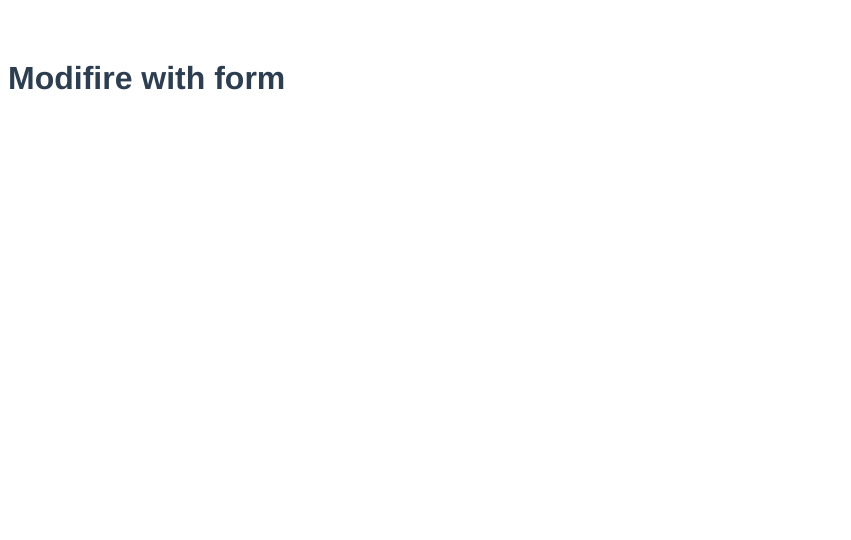
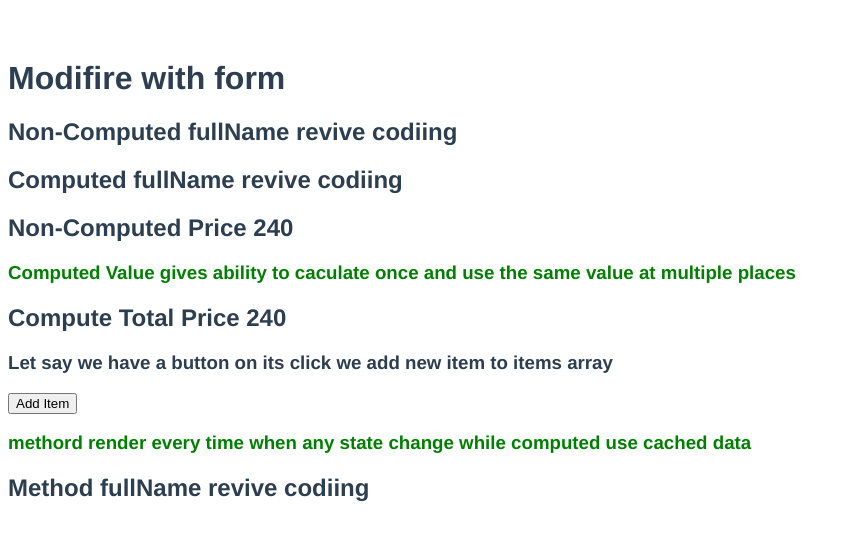
Before and after one commit to mentorvikash/Vue-tutorial-complete, a Vue app in the folder vue-tutorial-complete/: page / in a window 1280 px wide. Shown: the top 540 px of the page, without its empty margins (0-851 px from the left). Built offline with nearby package versions, Linux system fonts and the light colour scheme.

Commit message:
Computed Value vs Methord

```diff
--- a/vue-tutorial-complete/src/App.vue
+++ b/vue-tutorial-complete/src/App.vue
@@ -1,11 +1,74 @@
 <template>
   <h1>Modifire with form</h1>
+  <h2>Non-Computed fullName {{ fname }} {{ lname }}</h2>
+  <h2>Computed fullName {{ fullName }}</h2>
+  <h2>Non-Computed Price {{ items.reduce((total, current) => (total + current.price), 0) }}</h2>
+  <h3 :style="{ color: 'green' }">Computed Value gives ability to caculate once and use the same value at multiple
+    places</h3>
+  <h2>Compute Total Price {{ totalPrice }}</h2>
+  <h3>Let say we have a button on its click we add new item to items array</h3>
+  <button @click="addItem">Add Item</button>
+  <h3 :style="{ color: 'green' }">methord render every time when any state change while computed use cached data</h3>
+  <h2>Method fullName {{ fullNameM() }}</h2>
 </template>
 
 <script>
 export default {
   name: "App",
+  data() {
+    return {
+      fname: "revive",
+      lname: "codiing",
+      items: [
+        {
+          id: 1,
+          name: 'tv',
+          price: 120
+        },
+        {
+          id: 2,
+          name: 'phone',
+          price: 50
+
+        },
+        {
+          id: 3,
+          name: 'laptop',
+          price: 70
+
+        }
+      ]
+    }
+  },
+  methods: {
+    addItem() {
+      const obj = {
+        id: 4,
+        name: 'bottel',
+        price: 17
+      }
+      this.items.push(obj);
+    },
+    fullNameM() {
+      console.log("method block render")
+      return this.fname + " " + this.lname
+    }
+  },
+
+  computed: {
+    fullName() {
+      console.log("computed block render")
+      const fullname = this.fname + " " + this.lname
+      return fullname
+    },
+    totalPrice() {
+      const total = this.items.reduce((total, current) => (total + current.price), 0)
+      return total
+    }
+  }
+
 }
+
 </script>
 
 <style>
--- /dev/null
+++ b/vue-tutorial-complete/src/components/day9_computed_vs_methord.vue
@@ -0,0 +1,132 @@
+<template>
+    <h1>Computed Value vs Methord</h1>
+    <h3>Here we had used 4 Modifire .trim .age .number and .prevent</h3>
+    <div>
+        <pre>
+      {{ JSON.stringify(formData, null, 2) }}
+    </pre>
+    </div>
+    <form class="form-main" @submit.prevent="handleFormSubmit">
+        <div>
+            <label for="name">Name: </label>
+            <input type="text" id="name" v-model.trim="formData.name">
+        </div>
+        <div>
+            <label for="email">Email: </label>
+            <input type="text" id="email" v-model="formData.email">
+        </div>
+
+        <div>
+            <label for="profile">Profile Summery: </label>
+            <textarea id="profile" v-model.lazy="formData.profileSummery" />
+        </div>
+        <div>
+            <label for="country">Select Country</label>
+            <select id="country" v-model="formData.country">
+                <option value="">---select your country---</option>
+                <option value="India">India</option>
+                <option value="United Kingdom">United Kingdom</option>
+                <option value="United State">United State</option>
+            </select>
+        </div>
+        <div>
+            <label for="job-location">Select Job Location</label>
+            <select id="job-location" multiple v-model="formData.jobLocation">
+                <option value="India">India</option>
+                <option value="Germary">Germary</option>
+                <option value="United State">United State</option>
+                <option value="Japan">Japan</option>
+                <option value="United Kingdom">United Kingdom</option>
+            </select>
+        </div>
+        <div>
+            <label for="remote-work">Romote Location: </label>
+            <input type="checkbox" id="remote-work" v-model="formData.remoteLocation" true-value="Yes" false-value="No">
+        </div>
+
+        <div>
+            <label><b>Skills: </b></label>
+            <input type="checkbox" id="html" value="html" v-model="formData.skills" />
+            <label for="html">HTML</label>
+            <input type="checkbox" id="css" value="css" v-model="formData.skills" />
+            <label for="css">CSS</label>
+            <input type="checkbox" id="javascript" value="javascript" v-model="formData.skills" />
+            <label for="javascript"> Javascript </label>
+            <input type="checkbox" id="vue" value="vue.js" v-model="formData.skills" />
+            <label for="vue"> Vue </label>
+        </div>
+
+        <div class="experience-block">
+            <label><b>Years of experience: </b></label>
+            <input type="radio" id="0-1" value="0-1" v-model="formData.experienceYear">
+            <label for="0-1">0-1</label>
+            <input type="radio" id="2-6" value="2-6" v-model="formData.experienceYear">
+            <label for="2-6">2-6</label>
+            <input type="radio" id="6+" value="6+" v-model="formData.experienceYear">
+            <label for="6+"> 6+ </label>
+        </div>
+
+        <h4 :style="{ color: 'green' }"> Note: Here when you enter your age and hit enter your from get submitted</h4>
+        <div>
+            <label for="age">Age: </label>
+            <input @keyup.enter="handleFormSubmit" type="number" id="age" v-model.number="formData.age">
+        </div>
+        <h4 :style="{ color: 'green' }">Note: Bounus Directive</h4>
+        <!-- <button type="submit">Submit</button> -->
+    </form>
+    <div v-once>
+        <h3 v-pre>here we had use v-pre tag {{ staticText }}</h3>
+        <h3>{{ staticText }}</h3>
+        <button v-on:click="staticText = 'rajat singh'">change button</button>
+    </div>
+</template>
+
+<script>
+export default {
+    name: "App",
+    data() {
+        return {
+            formData: {
+                name: "",
+                email: "",
+                profileSummery: "",
+                country: "",
+                jobLocation: [],
+                remoteLocation: 'No',
+                skills: [],
+                experienceYear: "",
+                age: null,
+            },
+            staticText: "vikash singh"
+        }
+    },
+    methods: {
+        handleFormSubmit() {
+            console.log("fromvalues", this.formData);
+        }
+    }
+
+}
+</script>
+
+<style>
+#app {
+    font-family: Avenir, Helvetica, Arial, sans-serif;
+    /* text-align: center; */
+    color: #2c3e50;
+    margin-top: 60px;
+}
+
+.form-main {
+    margin-top: 20px;
+    display: flex;
+    flex-direction: column;
+    gap: 10px;
+
+}
+
+.experience-block {
+    display: flex;
+    gap: 5px;
+}
+</style>
```
Also changed, not shown: vue-tutorial-complete/src/components/day7_formData.vue (renamed from vue-tutorial-complete/src/components/day7_formData copy.vue).
